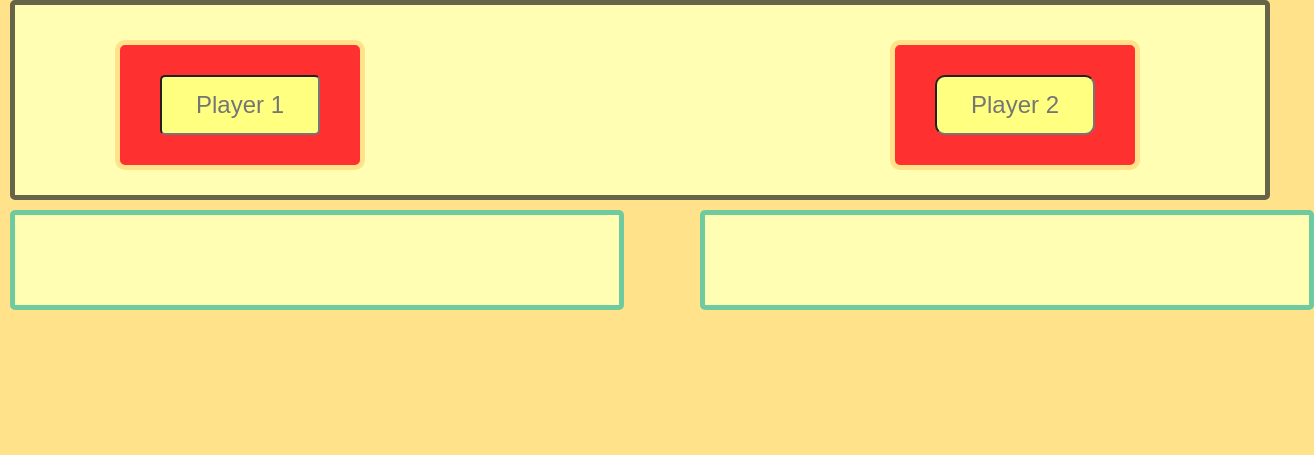
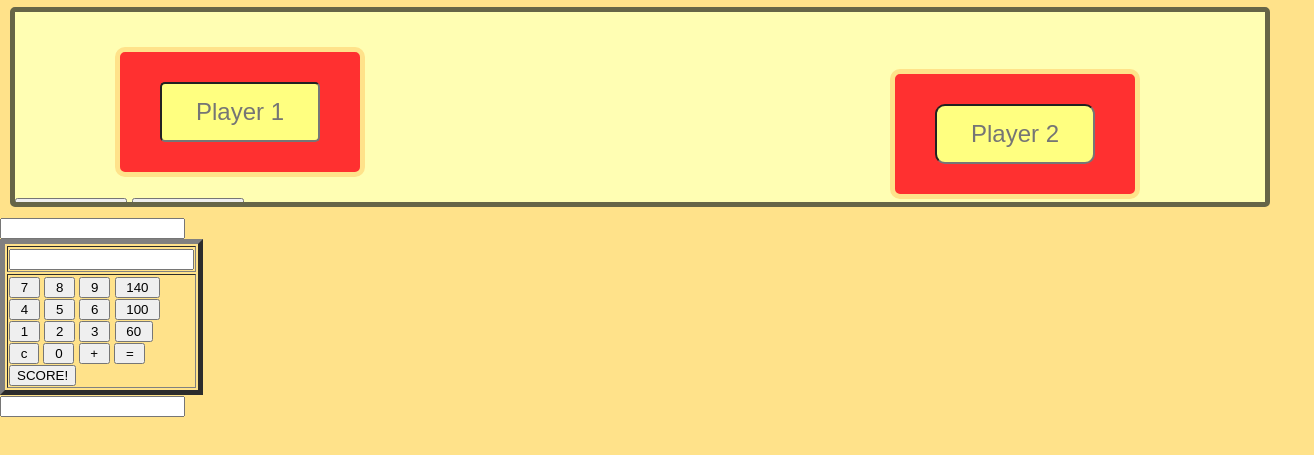
Before and after one commit to tjward1979/my-first-webdevlopment-project, a plain HTML site: page app/public/index.html in a window 1280 px wide. Shown: the part 143-598 px from the top of the page, 1314 px wide, since content can reach past the window. Drawn offline with nearby package versions, Linux system fonts and the light colour scheme; no server answers; a web font is replaced by a local one.

Commit message:
updated file

```diff
--- a/app/public/index.html
+++ b/app/public/index.html
@@ -3,7 +3,7 @@
 <head>
   <meta charset="UTF-8">
   <title>Darts Scoreboard</title>
-  <link href='http://fonts.googleapis.com/css?family=Open+Sans' rel='stylesheet' type='text/css'>
+  <link href='http://fonts.googleapis.com/css?family=Orbitron|Karla:400,700|Schoolbell' rel='stylesheet' type='text/css'>
   <link rel="stylesheet" href="style.css">
 </head>
 <body>
@@ -13,29 +13,63 @@
     <div class="player1-input">
       <input placeholder="Player 1" type="text" class="player1-name-input">
     </div>
+    <div class="game-info">
+      <button class="new-301-game" id="301game">New 301 Game!</button>
+      <button class="new-501-game" id="501game">New 501 Game!</button>
+    </div>
     <div class="player2-input">
       <input placeholder="Player 2" type="text" class="player2-name-input">
     </div>
   </div>
-
-  <div class="game-options">
-
-
-
-
+  <div class="player1-score">
+    <input id="P1-score" type="text" name="start-score" value="" readonly></input>
   </div>
-  <div class="game-user-info">
-
-
-
-
-
+  <div class="darts-calculator">
+    <form name="Calc">
+      <table class="calc-table" border="5">
+        <tbody class="calc-body">
+          <tr>
+            <td>
+              <input class="score-display" type="text" name="Input"></input>
+              <br>
+            </td>
+          </tr>
+          <tr>
+            <td>
+              <input type="button" onclick="Calc.Input.value += '7'" value=" 7 " name="seven"></input>
+              <input type="button" onclick="Calc.Input.value += '8'" value=" 8 " name="eight"></input>
+              <input type="button" onclick="Calc.Input.value += '9'" value=" 9 " name="nine"></input>
+              <input id="one-touch" type="button" onclick="Calc.Input.value += '140'" value=" 140 " name="oneforty"></input>
+              <br>
+              <input type="button" onclick="Calc.Input.value += '4'" value=" 4 " name="four"></input>
+              <input type="button" onclick="Calc.Input.value += '5'" value=" 5 " name="five"></input>
+              <input type="button" onclick="Calc.Input.value += '6'" value=" 6 " name="six"></input>
+              <input id="one-touch" type="button" onclick="Calc.Input.value += '100'" value=" 100 " name="ton"></input>
+              <br>
+              <input type="button" onclick="Calc.Input.value += '1'" value=" 1 " name="one"></input>
+              <input type="button" onclick="Calc.Input.value += '2'" value=" 2 " name="two"></input>
+              <input type="button" onclick="Calc.Input.value += '3'" value=" 3 " name="three"></input>
+              <input id="one-touch" type="button" onclick="Calc.Input.value += '60'" value=" 60 " name="sixty"></input>
+              <br>
+              <input type="button" onclick="Calc.Input.value = ''" value=" c " name="clear"></input>
+              <input type="button" onclick="Calc.Input.value += '0'" value=" 0 " name="zero"></input>
+              <input type="button" onclick="Calc.Input.value += ' + '" value=" + " name="plus"></input>
+              <input type="button" onclick="Calc.Input.value = eval(Calc.Input.value)" value=" = " name="DoIt"></input>
+              <br>
+              <input id="calculate" class="score" type="button" value="SCORE!"></input>
+            </td>
+          </tr>
+        </tbody>
+      </table>
+    </form>
   </div>
-
+  <div class="player2-score">
+    <input id="P2-score" type="text" name="start-score" value="" readonly></input>
+  </div>
   <script src="http://code.jquery.com/jquery-2.1.1.min.js"></script>
   <script src="scoreboard.js"></script>
 
-
+<script type="text/javascript">
 </script>
 </body>
 </html>
```
